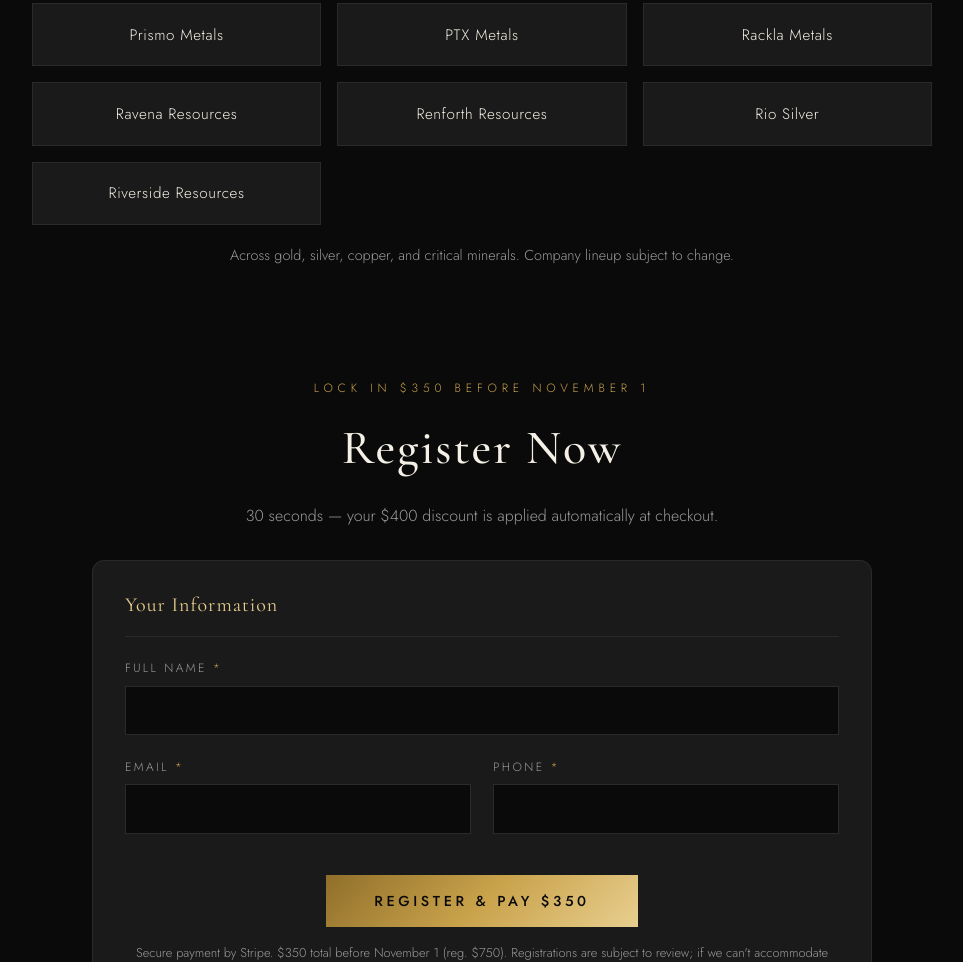
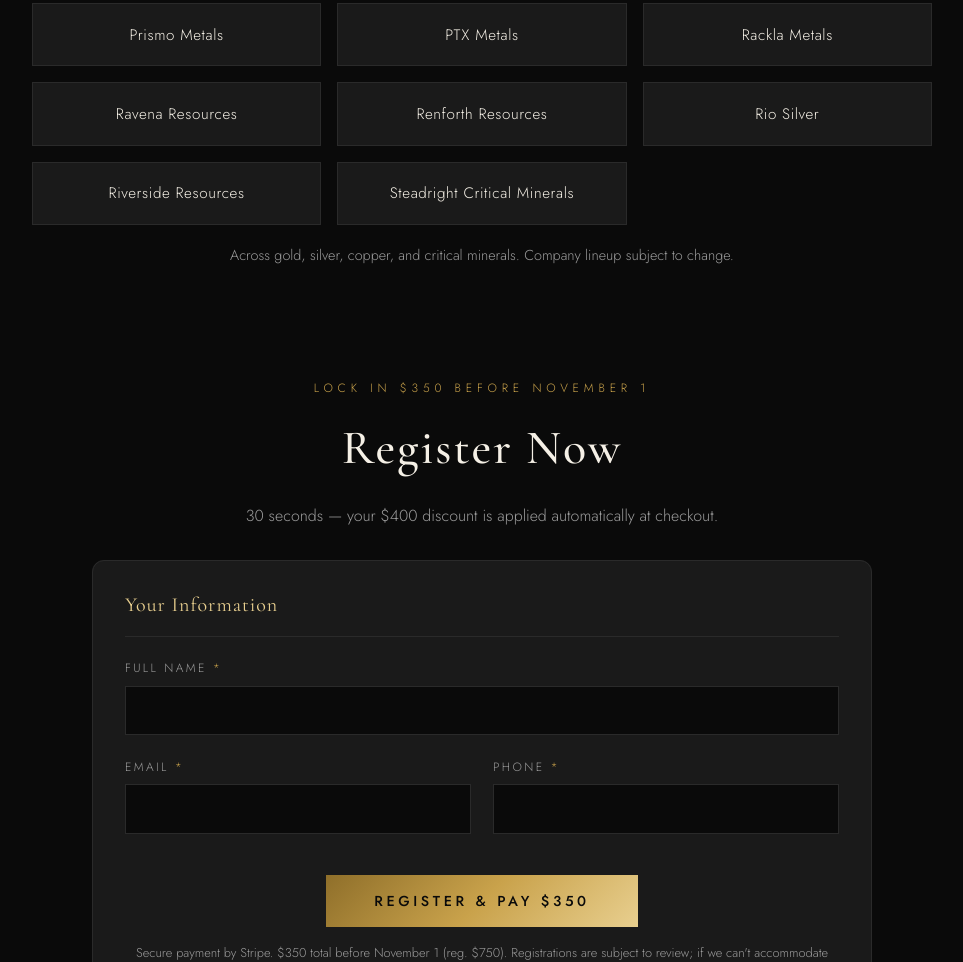
Before and after one commit to smallcapsteve/abovebeyondsummit, a plain HTML site: page localspecial/index.html in a window 1280 px wide. Shown: the part 3368-4330 px from the top of the page, without its empty margins (158-1121 px from the left). Drawn offline with nearby package versions, Linux system fonts and the light colour scheme.

Commit message:
Company list: add Steadright Critical Minerals back (both pages)
Co-Authored-By: Claude Opus 5.5 <noreply@anthropic.com>

```diff
--- a/localspecial/index.html
+++ b/localspecial/index.html
@@ -191,6 +191,7 @@
       <div class="company-item">Renforth Resources</div>
       <div class="company-item">Rio Silver</div>
       <div class="company-item">Riverside Resources</div>
+      <div class="company-item">Steadright Critical Minerals</div>
     </div>
     <p style="text-align:center; color: var(--grey); font-size: 0.9rem; margin-top: 1.2rem;">Across gold, silver, copper, and critical minerals. Company lineup subject to change.</p>
   </div>
```
Also changed, not shown: companies.html (+1 -0 lines).
